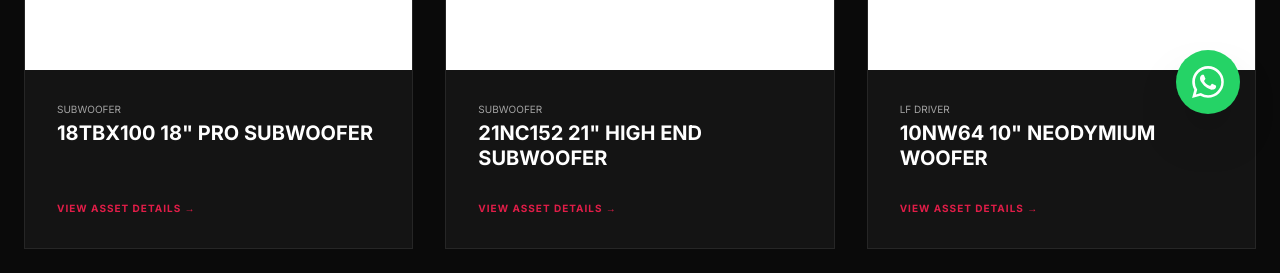
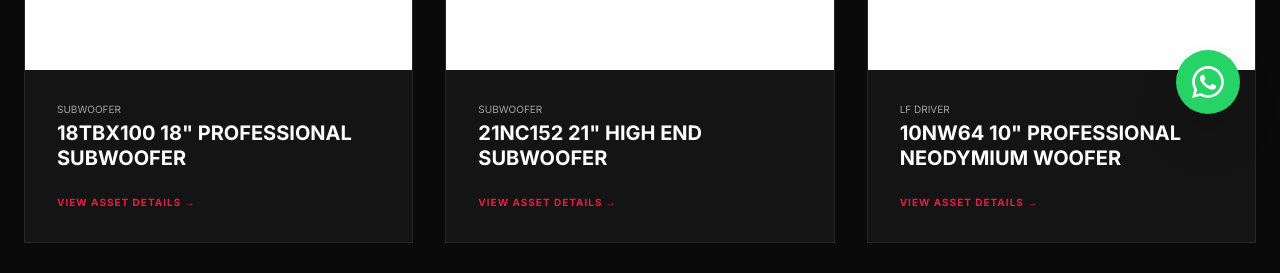
Before and after one commit to susan339/hd-audio-website, a Next.js app: page /products in a window 1280 px wide. Shown: the part 646-919 px from the top of the page. Built offline with nearby package versions, Linux system fonts and the light colour scheme.

Commit message:
Update page.js

```diff
--- a/src/app/products/page.js
+++ b/src/app/products/page.js
@@ -4,11 +4,11 @@ import Link from 'next/link';
 
 export default function ProductsPage() {
   const products = [
-    { id: '18tbx100', name: '18TBX100 18" Pro Subwoofer', cat: 'Subwoofer', img: 'https://sc02.alicdn.com/kf/Hdbcc4cabe1024dfb9210c95c7944ee40J.jpg' },
-    { id: '21nc152', name: '21NC152 21" High End Subwoofer', cat: 'Subwoofer', img: 'https://sc02.alicdn.com/kf/Hfaad25085cb04ef18632a91b573c816eD.jpg' },
-    { id: '10nw64', name: '10NW64 10" Neodymium Woofer', cat: 'LF Driver', img: 'https://sc02.alicdn.com/kf/A927cc47369c54ce28f6a0d4883609a7a6.png' },
-    { id: '15tbx100', name: '15TBX100 15" Professional LF Driver', cat: 'LF Driver', img: 'https://sc02.alicdn.com/kf/H742e3f23a59846b0a1d4883609a7a6.png' },
-    { id: '12ndl76', name: '12NDL76 12" Neodymium Woofer', cat: 'LF Driver', img: 'https://sc02.alicdn.com/kf/Af414e56b3b954c16a1a87934dc56284es.png' }
+    { id: '18tbx100', name: '18TBX100 18" Professional Subwoofer', cat: 'Subwoofer', img: 'https://sc02.alicdn.com/kf/Hdbcc4cabe1024dfb9210c95c7944ee40J.jpg' },
+    { id: '21nc152', name: '21NC152 21" High End Subwoofer', cat: 'Subwoofer', img: 'https://sc02.alicdn.com/kf/Hf3f2d988eaf0468db650dd2d05e6f088i.jpg' },
+    { id: '10nw64', name: '10NW64 10" Professional Neodymium Woofer', cat: 'LF Driver', img: 'https://sc02.alicdn.com/kf/A927cc47369c54ce28f6a0d4883609a7a6.png' },
+    { id: '15tbx100', name: '15TBX100 15" Professional LF Driver', cat: 'LF Driver', img: 'https://sc02.alicdn.com/kf/H0aae43527a3e4f05a748066d0035ca0aQ.jpg' },
+    { id: '12ndl76', name: '12NDL76 12" Professional Neodymium Woofer', cat: 'LF Driver', img: 'https://sc02.alicdn.com/kf/Af414e56b3b954c16a1a87934dc56284es.png' }
   ];
 
   return (
@@ -20,10 +20,10 @@ export default function ProductsPage() {
             <div className="aspect-square p-8 bg-white flex items-center justify-center">
               <img src={p.img} alt={p.name} className="max-h-full w-auto object-contain group-hover:scale-105 transition-transform duration-500" />
             </div>
-            <div className="p-8">
+            <div className="p-8 flex-1">
               <p className="text-[10px] text-[#A3A3A3] uppercase mb-1">{p.cat}</p>
-              <h3 className="text-xl font-bold uppercase mb-6 leading-tight h-14 overflow-hidden">{p.name}</h3>
-              <div className="text-[#E11D48] text-[10px] font-bold uppercase tracking-widest">VIEW ASSET DETAILS →</div>
+              <h3 className="text-xl font-bold uppercase mb-6 leading-tight">{p.name}</h3>
+              <div className="text-[#E11D48] text-[10px] font-bold uppercase tracking-widest mt-auto">VIEW ASSET DETAILS →</div>
             </div>
           </Link>
         ))}
```
